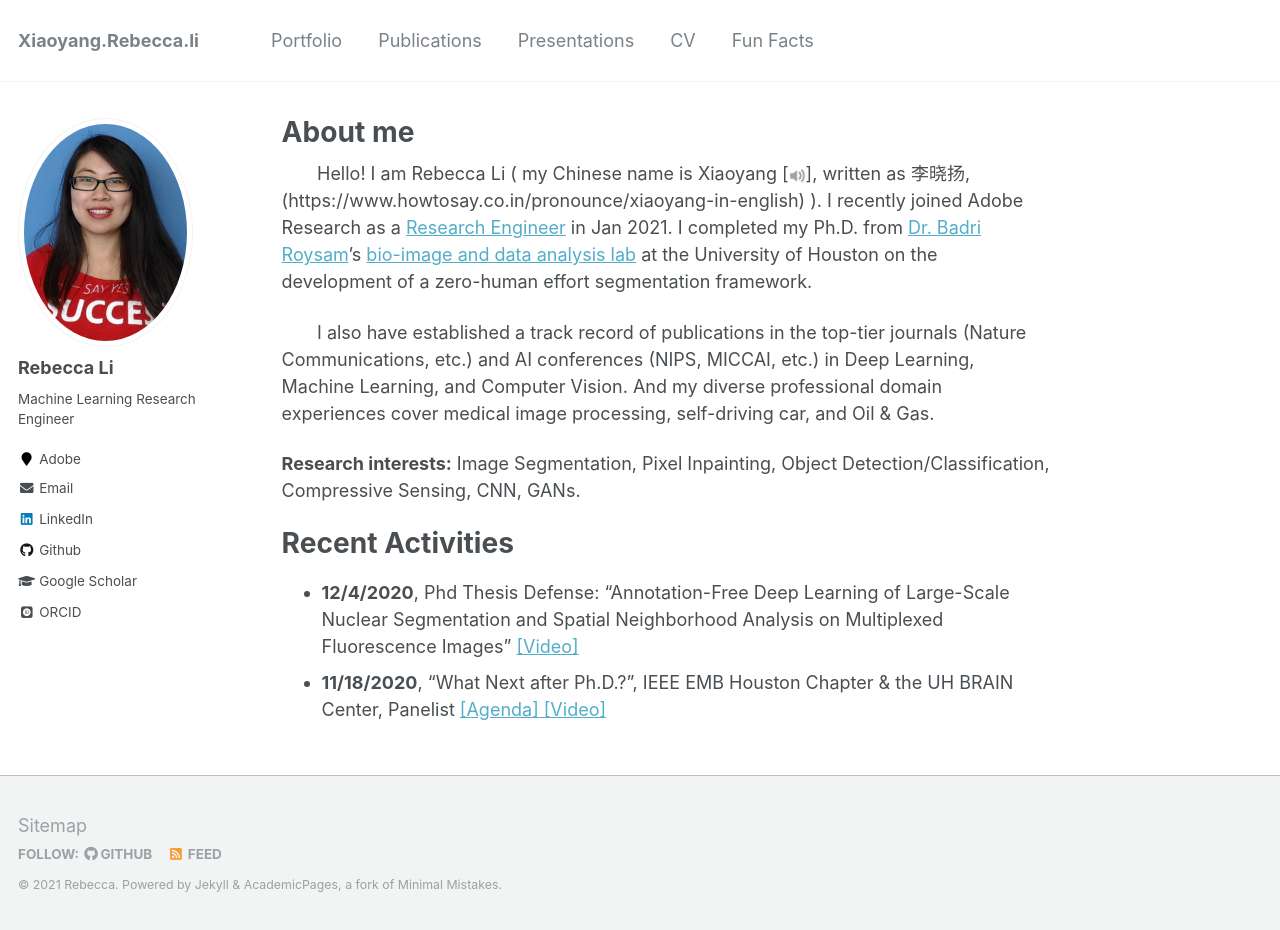
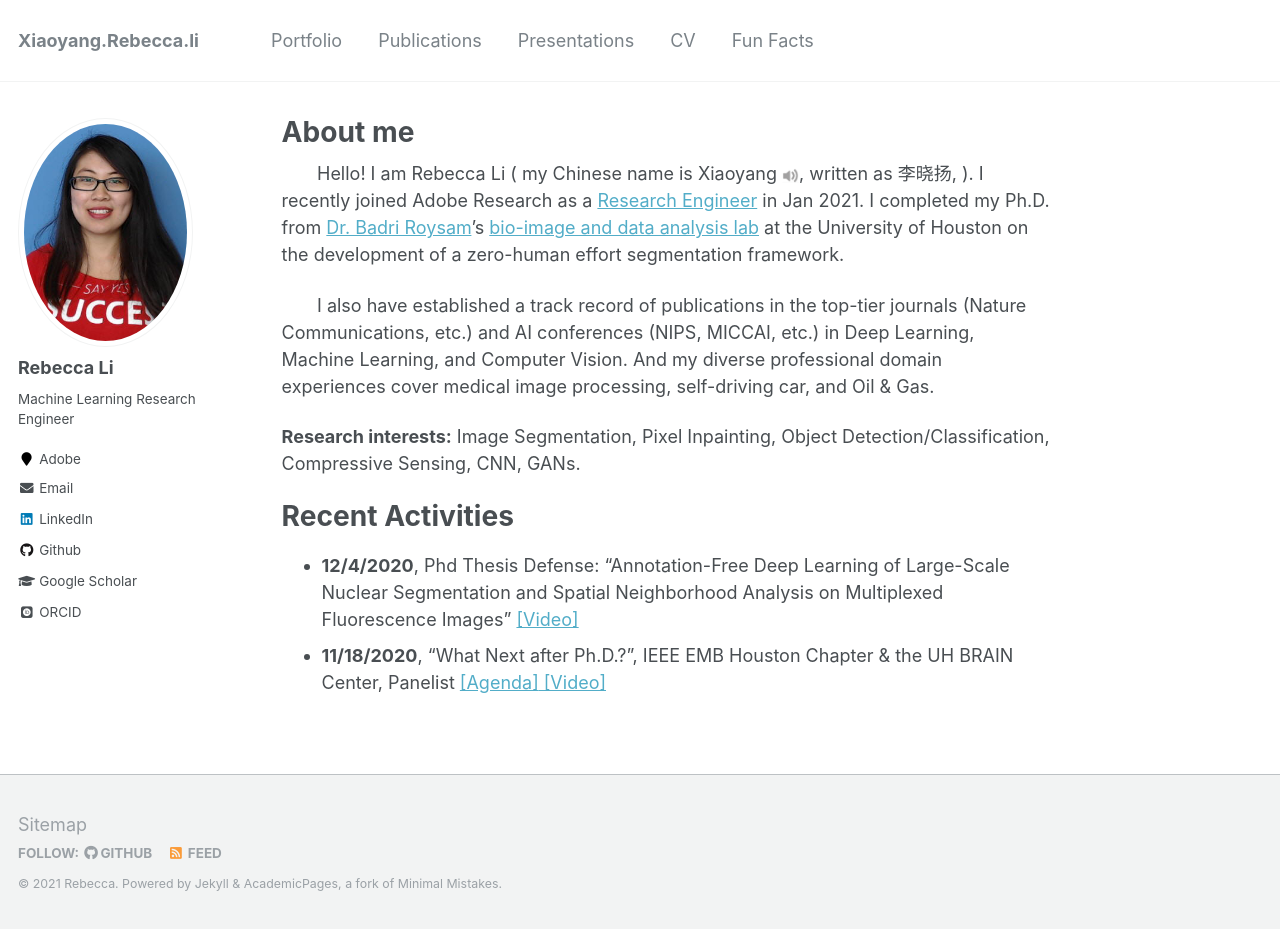
Before and after one commit to Xiaoyang-Rebecca/xiaoyang-rebecca.github.io, a Jekyll site: the page built from _pages/about.md, in a window 1280 px wide and 930 px high. Built offline with Jekyll 4.4.1, drawn with Linux system fonts in a browser that asks for light colours; some web fonts are replaced.

Commit message:
Update about.md

```diff
--- a/_pages/about.md
+++ b/_pages/about.md
@@ -21,7 +21,7 @@
 
 ###  &nbsp; -->
 
-&nbsp;&nbsp;&nbsp;&nbsp;&nbsp;&nbsp; Hello! I am Rebecca Li ( my Chinese name is Xiaoyang [<img src="./figures/audio.png"  width="17">], written as 李晓扬, (https://www.howtosay.co.in/pronounce/xiaoyang-in-english) ). I recently joined Adobe Research as a [Research Engineer](https://research.adobe.com/person/xiaoyang-rebecca/) in Jan 2021. I completed my Ph.D. from [Dr. Badri Roysam](http://www.ee.uh.edu/faculty/roysam)'s [bio-image and data analysis lab](https://github.com/RoysamLab?tab=repositories) at the University of Houston on the development of a zero-human effort segmentation framework.
+&nbsp;&nbsp;&nbsp;&nbsp;&nbsp;&nbsp; Hello! I am Rebecca Li ( my Chinese name is Xiaoyang [<img src="./figures/audio.png"  width="17">](https://www.howtosay.co.in/pronounce/xiaoyang-in-english), written as 李晓扬,  ). I recently joined Adobe Research as a [Research Engineer](https://research.adobe.com/person/xiaoyang-rebecca/) in Jan 2021. I completed my Ph.D. from [Dr. Badri Roysam](http://www.ee.uh.edu/faculty/roysam)'s [bio-image and data analysis lab](https://github.com/RoysamLab?tab=repositories) at the University of Houston on the development of a zero-human effort segmentation framework.
 
 &nbsp;&nbsp;&nbsp;&nbsp;&nbsp;&nbsp; I also have established a track record of publications in the top-tier journals (Nature Communications, etc.) and AI conferences (NIPS, MICCAI, etc.) in Deep Learning, Machine Learning, and Computer Vision. And my diverse professional domain experiences cover medical image processing, self-driving car, and Oil & Gas.
 
```
